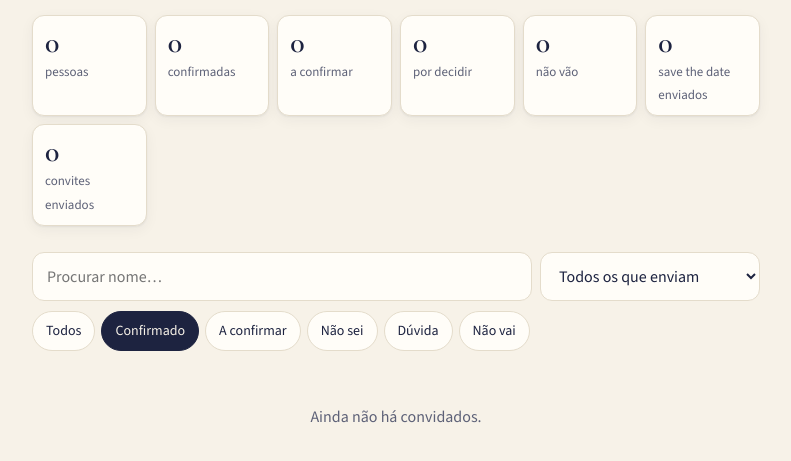
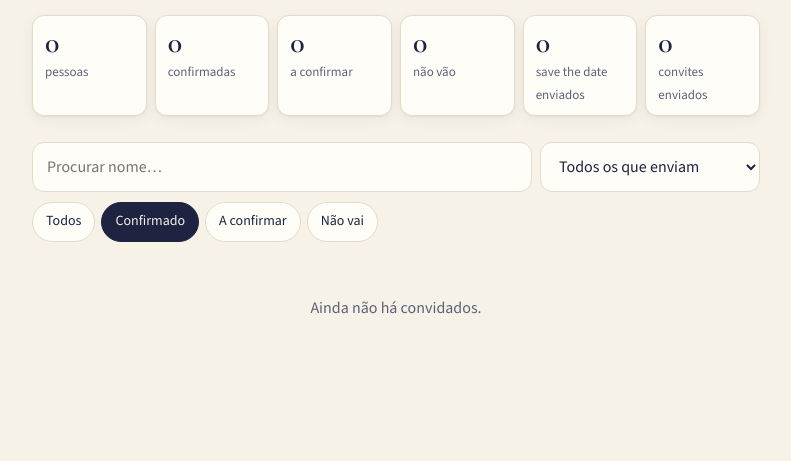
Before and after one commit to Antonio-Moura-Coutinho/convidados-catarina, a plain HTML site: page index.html in a window 1280 px wide. Both pictures are taken after a click on the button "Confirmado". Shown: the part 235-696 px from the top of the page, without its empty margins (244-1035 px from the left). Drawn offline with nearby package versions, Linux system fonts and the light colour scheme; no server answers; a web font is replaced by a local one.

Commit message:
Remove Nao sei e Duvida

```diff
--- a/index.html
+++ b/index.html
@@ -113,7 +113,6 @@ input,select,textarea{padding:11px 12px;border-radius:10px;border:1px solid var(
       <div class="stat"><b id="st-total">–</b><span>pessoas</span></div>
       <div class="stat"><b id="st-ok">–</b><span>confirmadas</span></div>
       <div class="stat"><b id="st-wait">–</b><span>a confirmar</span></div>
-      <div class="stat"><b id="st-dec">–</b><span>por decidir</span></div>
       <div class="stat"><b id="st-no">–</b><span>não vão</span></div>
       <div class="stat"><b id="st-std">–</b><span>save the date enviados</span></div>
       <div class="stat"><b id="st-conv">–</b><span>convites enviados</span></div>
@@ -218,7 +217,7 @@ const app = initializeApp({
 });
 const auth = getAuth(app), db = getFirestore(app);
 const DONOS = ["antonio.coutinho@improvebytech.com", "tonitrigueiros@gmail.com"];
-const ORDEM = ["Confirmado","A confirmar","Não sei","Dúvida","Não vai"];
+const ORDEM = ["Confirmado","A confirmar","Não vai"];
 const cls = s => "s-" + s.normalize("NFD").replace(/[\u0300-\u036f]/g,"").replace(/\s+/g,"-");
 const norm = s => (s||"").normalize("NFD").replace(/[\u0300-\u036f]/g,"").toLowerCase();
 const $ = id => document.getElementById(id);
@@ -289,7 +288,7 @@ function render(){
   const sum = s => rows.filter(r=>r.sit===s).reduce((a,r)=>a+pessoas(r),0);
   $("st-total").textContent = rows.reduce((a,r)=>a+pessoas(r),0);
   $("st-ok").textContent = sum("Confirmado"); $("st-wait").textContent = sum("A confirmar");
-  $("st-dec").textContent = sum("Não sei") + sum("Dúvida"); $("st-no").textContent = sum("Não vai");
+  $("st-no").textContent = sum("Não vai");
   $("st-std").textContent = rows.filter(r=>r.std==="Sim").length; $("st-conv").textContent = rows.filter(r=>r.conv==="Sim").length;
   const q = norm($("q").value.trim()), fe = $("fEnv").value;
   const membros = [...new Set(rows.map(r=>(r.env||"").trim()).filter(Boolean))].sort((a,b)=>norm(a).localeCompare(norm(b)));
```
